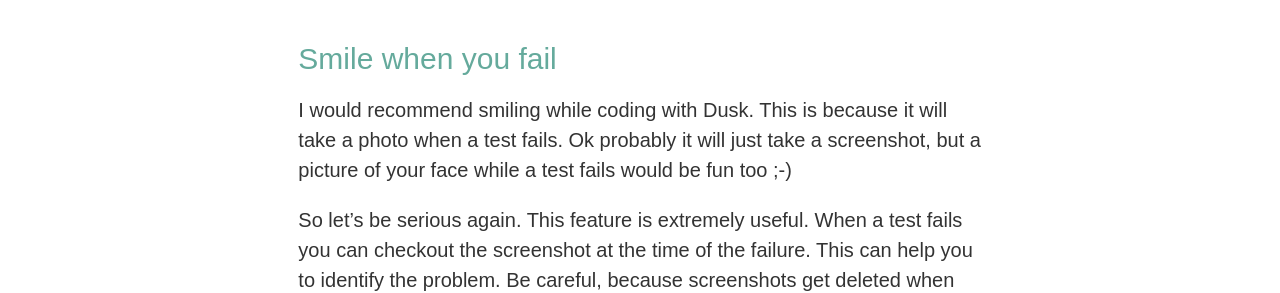
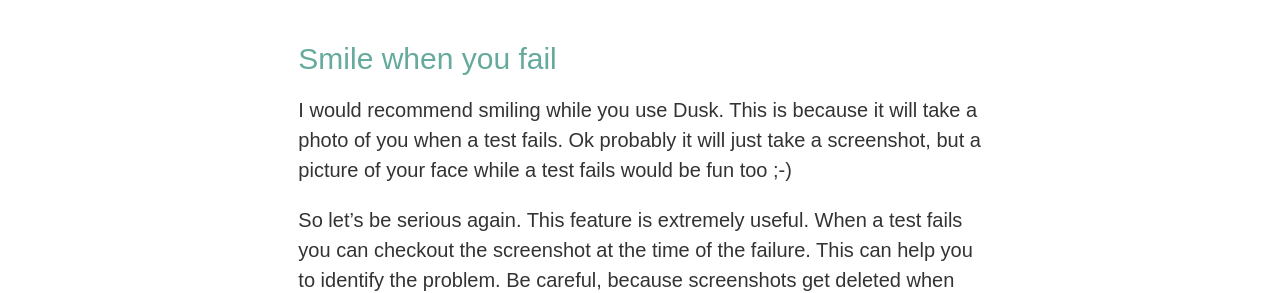
Before and after one commit to christophrumpel/christophrumpel.github.io, a Jekyll site: the page built from _posts/2017-01-17-Browser-Tests-with-Laravel-Dusk.md, in a window 1280 px wide and 900 px high, scrolled down 5145 px. Shown: the part 161-454 px from the top of the window. Built offline with Jekyll 4.4.1, drawn with Linux system fonts in a browser that asks for light colours; some web fonts are replaced; comment, search, counter and statistics services are not loaded.

Commit message:
updatearticle

```diff
--- a/_posts/2017-01-17-Browser-Tests-with-Laravel-Dusk.md
+++ b/_posts/2017-01-17-Browser-Tests-with-Laravel-Dusk.md
@@ -157,7 +157,7 @@
 
 ## Smile when you fail
 
-I would recommend smiling while coding with Dusk. This is because it will take a photo when a test fails. Ok probably it will just take a screenshot, but a picture of your face while a test fails would be fun too ;-)
+I would recommend smiling while you use Dusk. This is because it will take a photo of you when a test fails. Ok probably it will just take a screenshot, but a picture of your face while a test fails would be fun too ;-)
 
 So let's be serious again. This feature is extremely useful. When a test fails you can checkout the screenshot at the time of the failure. This can help you to identify the problem. Be careful, because screenshots get deleted when you run `php artisan dusk` again. They are located at `tests/Browser/screenshots`.
 
```
